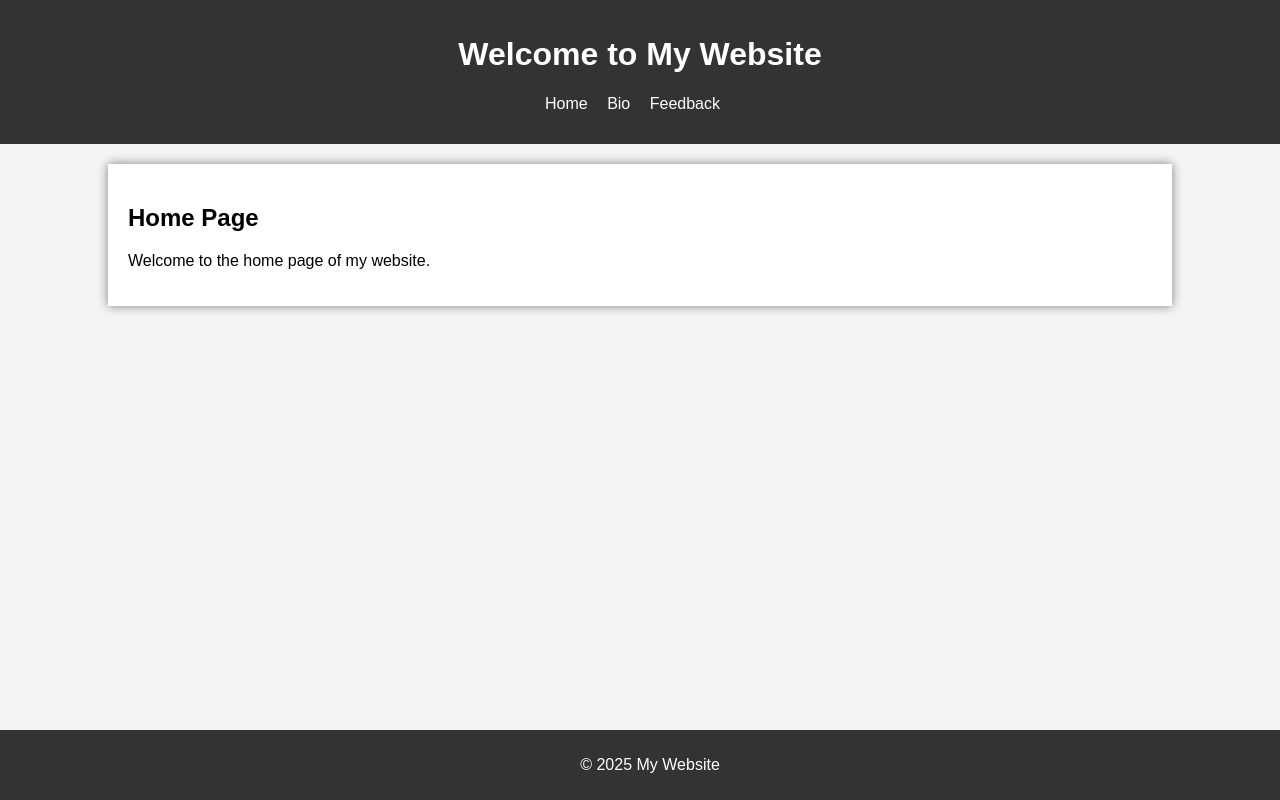
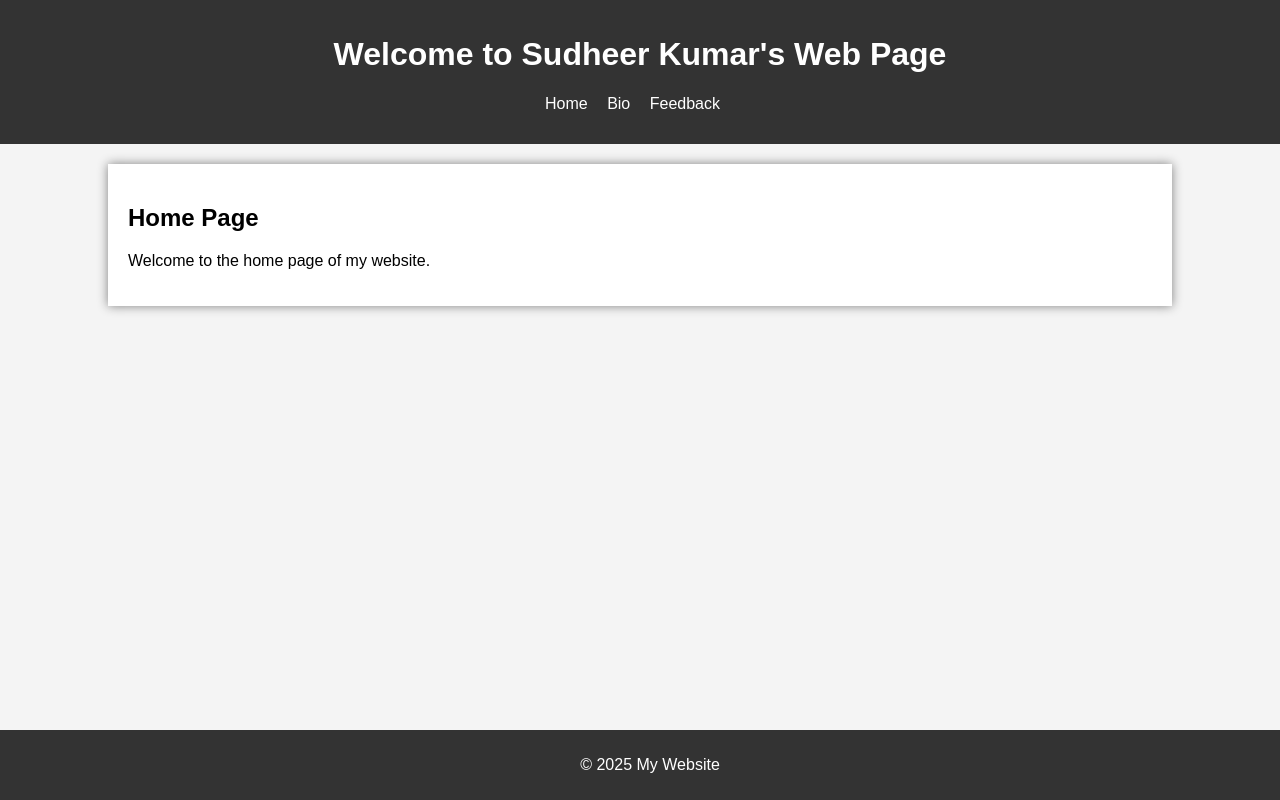
Before and after one commit to profsudheer/profsudheer.github.io, a plain HTML site: page index.html in a window 1280 px wide. Drawn offline with Linux system fonts and the light colour scheme.

Commit message:
Update index.html

```diff
--- a/index.html
+++ b/index.html
@@ -8,7 +8,7 @@
 </head>
 <body>
     <header>
-        <h1>Welcome to My Website</h1>
+        <h1>Welcome to Sudheer Kumar's Web Page</h1>
         <nav>
             <ul>
                 <li><a href="index.html">Home</a></li>
```
